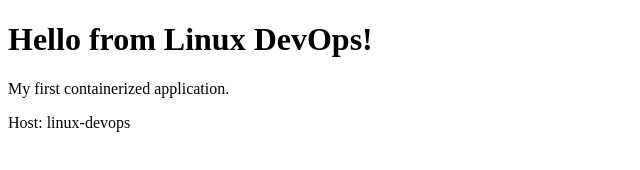
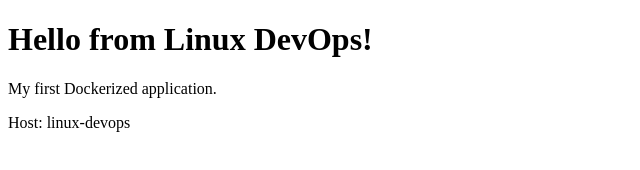
Before and after one commit to Hlensq/linux-devops-project, a plain HTML site: page app/index.html in a window 1280 px wide. Shown: the full height of the page, 0-640 px from the left. Drawn offline with Linux system fonts and the light colour scheme.

Commit message:
Update web page text

```diff
--- a/app/index.html
+++ b/app/index.html
@@ -6,7 +6,7 @@
 </head>
 <body>
     <h1>Hello from Linux DevOps!</h1>
-    <p>My first containerized application.</p>
+    <p>My first Dockerized application.</p>
     <p>Host: linux-devops</p>
 </body>
 </html>
```
